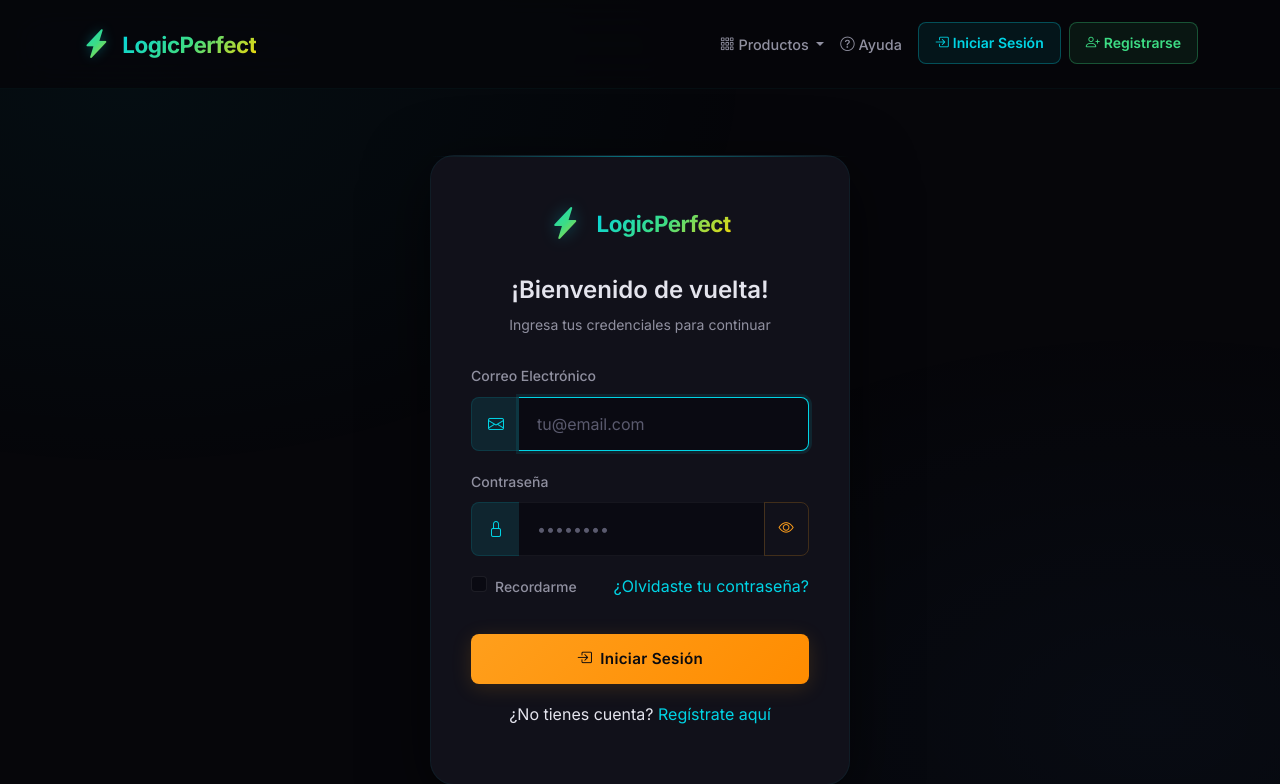
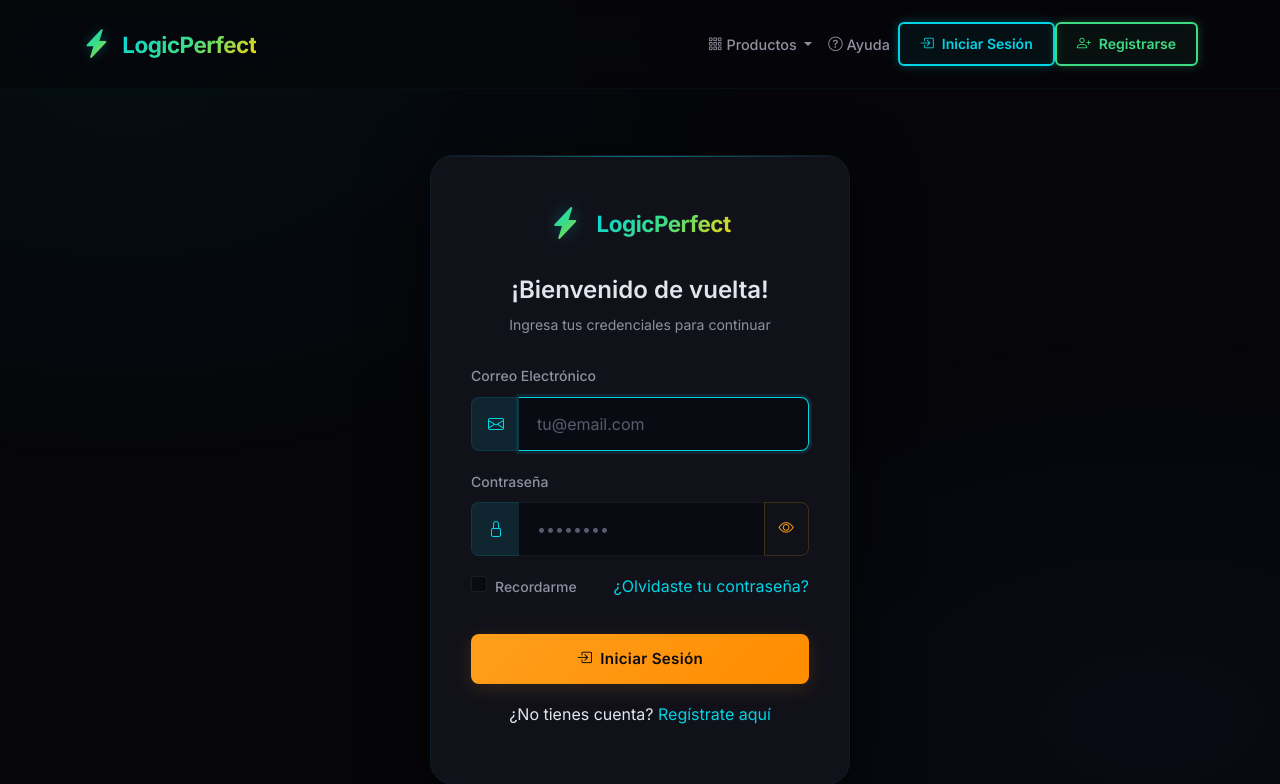
Before and after one commit to PaulaFernandezJofre/FullStack, a Django app: page /account/login/ in a window 1280 px wide. Shown: the top 784 px of the page. Run offline with Django 4.2, Linux system fonts and the light colour scheme.

Commit message:
Style: Recuadros neón para login (cyan) y registro (verde)

```diff
--- a/static/css/style.css
+++ b/static/css/style.css
@@ -532,44 +532,44 @@ a.text-decoration-none:not([class*="text-neon"]):not([class*="btn"]):hover {
     transform: translateY(-2px);
 }
 
-/* Navbar Auth Buttons */
-.nav-auth-btn {
+/* Navbar Auth Boxes - Rectangular Neon Borders */
+.nav-auth-box {
     display: inline-flex;
     align-items: center;
-    padding: 0.5rem 1rem;
-    border-radius: var(--radius-sm);
+    padding: 0.5rem 1.25rem;
+    border-radius: 6px;
     font-weight: 600;
     font-size: 0.875rem;
     text-decoration: none;
     transition: all var(--transition-smooth);
-}
-
-.login-btn {
-    background: rgba(0, 212, 229, 0.08);
-    color: var(--neon-cyan);
-    border: 1px solid rgba(0, 212, 229, 0.3);
-}
-
-.login-btn:hover {
-    background: rgba(0, 212, 229, 0.15);
-    border-color: var(--neon-cyan);
-    color: var(--neon-cyan);
-    box-shadow: 0 0 15px rgba(0, 212, 229, 0.2), inset 0 0 15px rgba(0, 212, 229, 0.05);
-    transform: translateY(-1px);
-}
-
-.register-btn {
-    background: rgba(61, 220, 132, 0.08);
+    position: relative;
+    overflow: hidden;
+}
+
+.login-box {
+    background: rgba(0, 212, 229, 0.05);
+    color: var(--neon-cyan);
+    border: 2px solid var(--neon-cyan);
+    box-shadow: 0 0 10px rgba(0, 212, 229, 0.3), inset 0 0 10px rgba(0, 212, 229, 0.05);
+}
+
+.login-box:hover {
+    background: rgba(0, 212, 229, 0.1);
+    box-shadow: 0 0 20px rgba(0, 212, 229, 0.5), 0 0 40px rgba(0, 212, 229, 0.2), inset 0 0 15px rgba(0, 212, 229, 0.1);
+    transform: scale(1.02);
+}
+
+.register-box {
+    background: rgba(61, 220, 132, 0.05);
     color: var(--neon-green);
-    border: 1px solid rgba(61, 220, 132, 0.3);
-}
-
-.register-btn:hover {
-    background: rgba(61, 220, 132, 0.15);
-    border-color: var(--neon-green);
-    color: var(--neon-green);
-    box-shadow: 0 0 15px rgba(61, 220, 132, 0.2), inset 0 0 15px rgba(61, 220, 132, 0.05);
-    transform: translateY(-1px);
+    border: 2px solid var(--neon-green);
+    box-shadow: 0 0 10px rgba(61, 220, 132, 0.3), inset 0 0 10px rgba(61, 220, 132, 0.05);
+}
+
+.register-box:hover {
+    background: rgba(61, 220, 132, 0.1);
+    box-shadow: 0 0 20px rgba(61, 220, 132, 0.5), 0 0 40px rgba(61, 220, 132, 0.2), inset 0 0 15px rgba(61, 220, 132, 0.1);
+    transform: scale(1.02);
 }
 
 /* =============================================================================
--- a/templates/base.html
+++ b/templates/base.html
@@ -93,14 +93,14 @@
                             </ul>
                         </li>
                     {% else %}
-                        <li class="nav-item ms-2">
-                            <a class="nav-auth-btn login-btn" href="/account/login/">
-                                <i class="bi bi-box-arrow-in-right me-1"></i>Iniciar Sesión
+                        <li class="nav-item">
+                            <a class="nav-auth-box login-box" href="/account/login/">
+                                <i class="bi bi-box-arrow-in-right me-2"></i>Iniciar Sesión
                             </a>
                         </li>
-                        <li class="nav-item ms-2">
-                            <a class="nav-auth-btn register-btn" href="/account/signup/">
-                                <i class="bi bi-person-plus me-1"></i>Registrarse
+                        <li class="nav-item">
+                            <a class="nav-auth-box register-box" href="/account/signup/">
+                                <i class="bi bi-person-plus me-2"></i>Registrarse
                             </a>
                         </li>
                     {% endif %}
```
